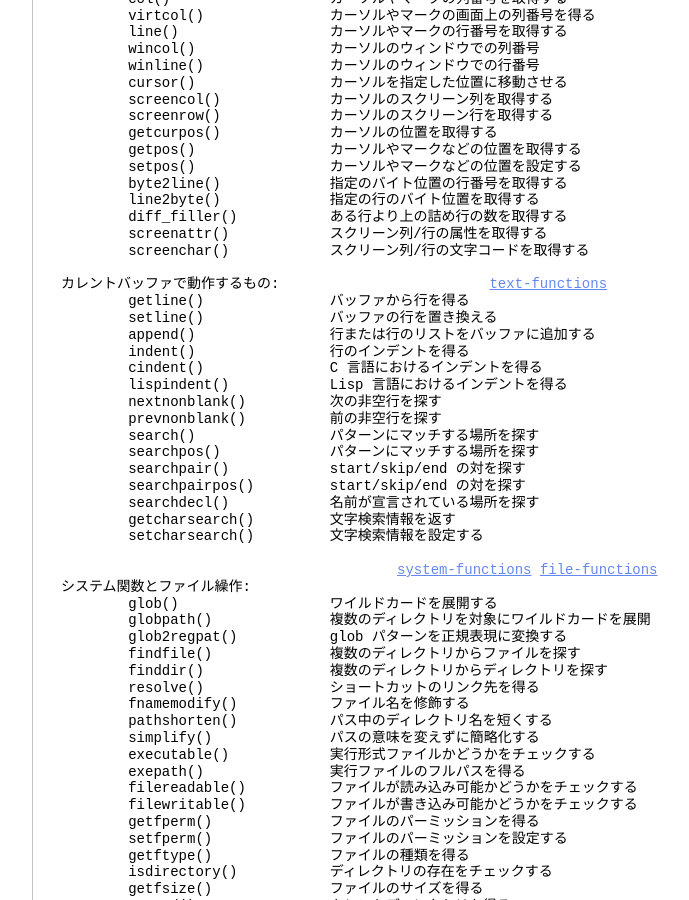
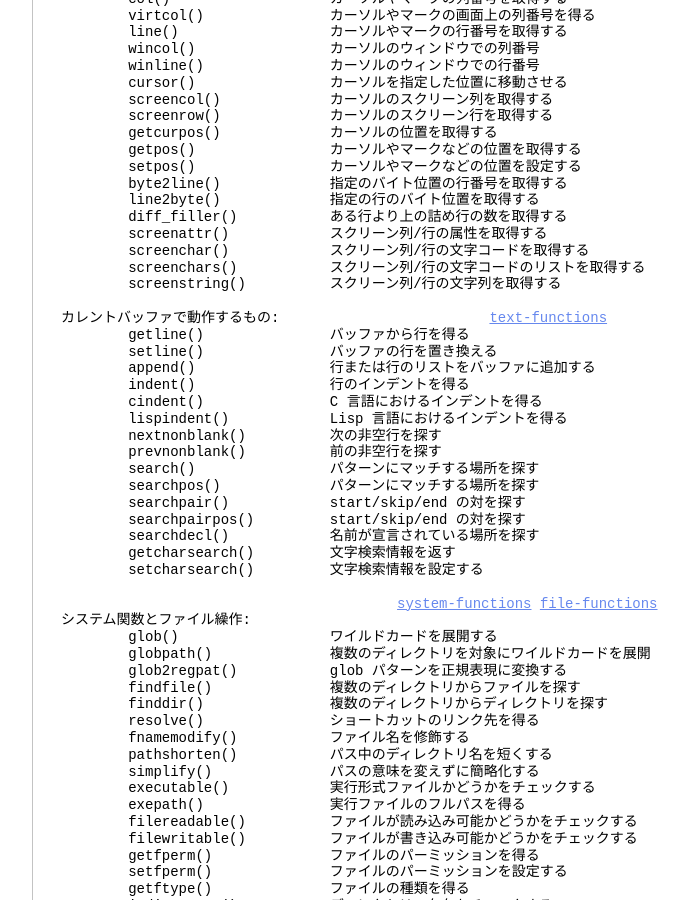
Before and after one commit to vim-jp/vimdoc-ja, a Jekyll site: the page built from usr_41.html, in a window 1280 px wide and 900 px high, scrolled down 11731 px. Shown: the whole window, without its empty margins (340-1029 px from the left). Built offline with Jekyll 4.4.1, drawn with Linux system fonts in a browser that asks for light colours; nearby versions of some CDN libraries; comment, search, counter and statistics services are not loaded; some of the changed text lies outside the part shown.

Commit message:
Generated by Travis JOB 1930.1
https://travis-ci.org/vim-jp/vimdoc-ja-working/builds/517022547

```diff
--- a/usr_41.html
+++ b/usr_41.html
@@ -704,6 +704,8 @@ substitute() コマンドの前後にいろいろな処理を入れたりする
 &nbsp;&nbsp;&nbsp;&nbsp;&nbsp;&nbsp;&nbsp;&nbsp;diff_filler()&nbsp;&nbsp;&nbsp;&nbsp;&nbsp;&nbsp;&nbsp;&nbsp;&nbsp;&nbsp; ある行より上の詰め行の数を取得する<br>
 &nbsp;&nbsp;&nbsp;&nbsp;&nbsp;&nbsp;&nbsp;&nbsp;screenattr()&nbsp;&nbsp;&nbsp;&nbsp;&nbsp;&nbsp;&nbsp;&nbsp;&nbsp;&nbsp;&nbsp;&nbsp;スクリーン列/行の属性を取得する<br>
 &nbsp;&nbsp;&nbsp;&nbsp;&nbsp;&nbsp;&nbsp;&nbsp;screenchar()&nbsp;&nbsp;&nbsp;&nbsp;&nbsp;&nbsp;&nbsp;&nbsp;&nbsp;&nbsp;&nbsp;&nbsp;スクリーン列/行の文字コードを取得する<br>
+&nbsp;&nbsp;&nbsp;&nbsp;&nbsp;&nbsp;&nbsp;&nbsp;screenchars()&nbsp;&nbsp;&nbsp;&nbsp;&nbsp;&nbsp;&nbsp;&nbsp;&nbsp;&nbsp; スクリーン列/行の文字コードのリストを取得する<br>
+&nbsp;&nbsp;&nbsp;&nbsp;&nbsp;&nbsp;&nbsp;&nbsp;screenstring()&nbsp;&nbsp;&nbsp;&nbsp;&nbsp;&nbsp;&nbsp;&nbsp;&nbsp;&nbsp;スクリーン列/行の文字列を取得する<br>
 <br>
 カレントバッファで動作するもの:&nbsp;&nbsp;&nbsp;&nbsp;&nbsp;&nbsp;&nbsp;&nbsp;&nbsp;&nbsp;&nbsp;&nbsp;&nbsp;&nbsp;&nbsp;&nbsp;&nbsp;&nbsp;&nbsp;&nbsp;&nbsp;&nbsp;&nbsp;&nbsp;&nbsp;<a class="Constant" href="usr_41.html#text-functions" name="text-functions">text-functions</a><br>
 &nbsp;&nbsp;&nbsp;&nbsp;&nbsp;&nbsp;&nbsp;&nbsp;getline()&nbsp;&nbsp;&nbsp;&nbsp;&nbsp;&nbsp;&nbsp;&nbsp;&nbsp;&nbsp;&nbsp;&nbsp;&nbsp;&nbsp; バッファから行を得る<br>
@@ -816,6 +818,7 @@ Quickfixとlocationリスト:&nbsp;&nbsp;&nbsp;&nbsp;&nbsp;&nbsp;&nbsp;&nbsp;&nb
 &nbsp;&nbsp;&nbsp;&nbsp;&nbsp;&nbsp;&nbsp;&nbsp;complete()&nbsp;&nbsp;&nbsp;&nbsp;&nbsp;&nbsp;&nbsp;&nbsp;&nbsp;&nbsp;&nbsp;&nbsp;&nbsp;&nbsp;補完候補を設定する<br>
 &nbsp;&nbsp;&nbsp;&nbsp;&nbsp;&nbsp;&nbsp;&nbsp;complete_add()&nbsp;&nbsp;&nbsp;&nbsp;&nbsp;&nbsp;&nbsp;&nbsp;&nbsp;&nbsp;補完候補を追加する<br>
 &nbsp;&nbsp;&nbsp;&nbsp;&nbsp;&nbsp;&nbsp;&nbsp;complete_check()&nbsp;&nbsp;&nbsp;&nbsp;&nbsp;&nbsp;&nbsp;&nbsp;補完処理を終えるべきかどうかをチェックする<br>
+&nbsp;&nbsp;&nbsp;&nbsp;&nbsp;&nbsp;&nbsp;&nbsp;complete_info()&nbsp;&nbsp;&nbsp;&nbsp;&nbsp;&nbsp;&nbsp;&nbsp; 現在の補完情報を得る<br>
 &nbsp;&nbsp;&nbsp;&nbsp;&nbsp;&nbsp;&nbsp;&nbsp;pumvisible()&nbsp;&nbsp;&nbsp;&nbsp;&nbsp;&nbsp;&nbsp;&nbsp;&nbsp;&nbsp;&nbsp;&nbsp;ポップアップメニューが表示されているかチェック<br>
 <br>
 折り畳み:&nbsp;&nbsp;&nbsp;&nbsp;&nbsp;&nbsp;&nbsp;&nbsp;&nbsp;&nbsp;&nbsp;&nbsp;&nbsp;&nbsp;&nbsp;&nbsp;&nbsp;&nbsp;&nbsp;&nbsp;&nbsp;&nbsp;&nbsp;&nbsp;&nbsp;&nbsp;&nbsp;&nbsp;&nbsp;&nbsp;&nbsp;&nbsp;&nbsp;&nbsp;&nbsp;&nbsp;&nbsp;&nbsp;&nbsp;<a class="Constant" href="usr_41.html#folding-functions" name="folding-functions">folding-functions</a><br>
```
